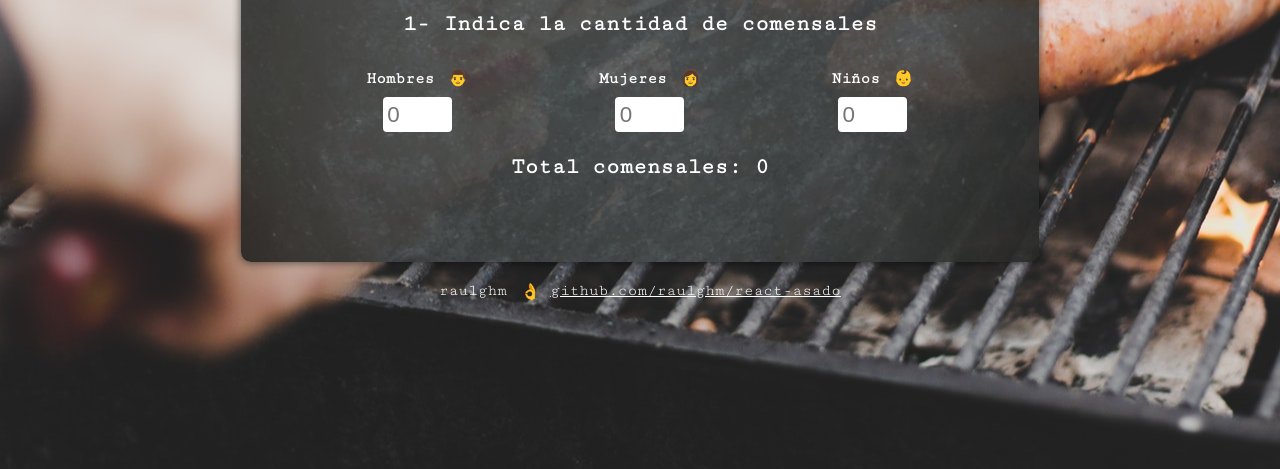
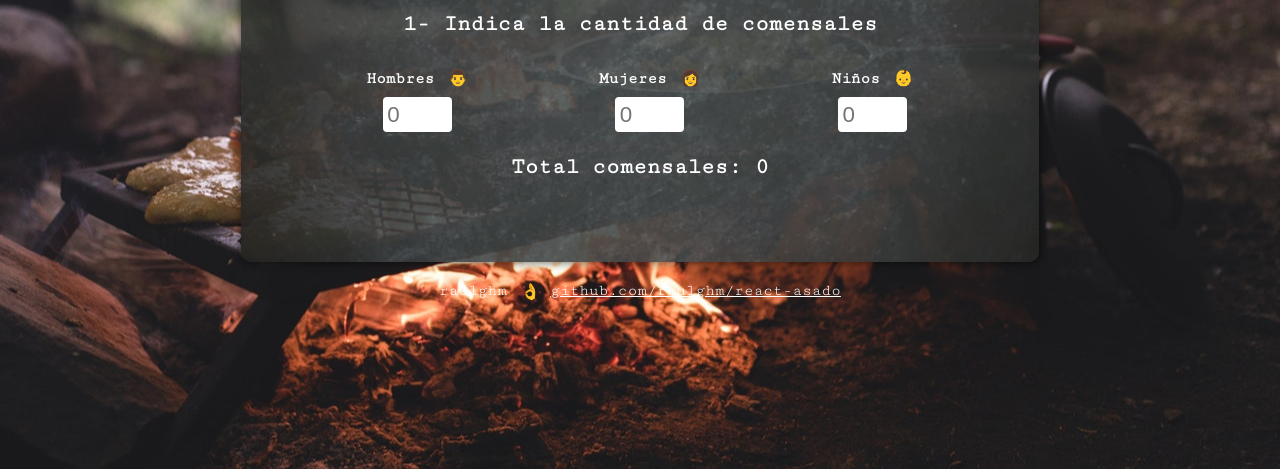
Before and after one commit to raulghm/asadito, a React app: page / in a window 1280 px wide. Shown: the part 331-800 px from the top of the page. Built offline with nearby package versions, Linux system fonts and the light colour scheme.

Commit message:
fix(): Actualiza imagen background

```diff
--- a/src/index.css
+++ b/src/index.css
@@ -1,9 +1,10 @@
 body {
   margin: 0;
   padding: 0;
+  height: 100vh;
   font-family: 'Cutive Mono', sans-serif;
   background-color: #252525;
-  background-image: url(./assets/img/photo-1498092590708-048e0e2f46d7.jpeg);
+  background-image: url(./assets/img/photo-1466220549276-aef9ce186540.jpg);
   background-size: cover;
   background-position: 50%;
   font-weight: lighter;
```
Also changed, not shown: src/assets/img/photo-1466220549276-aef9ce186540.jpg (added), src/assets/img/photo-1496347315686-5f274d046ccc.jpeg (deleted), src/assets/img/photo-1498092590708-048e0e2f46d7.jpeg (deleted).
